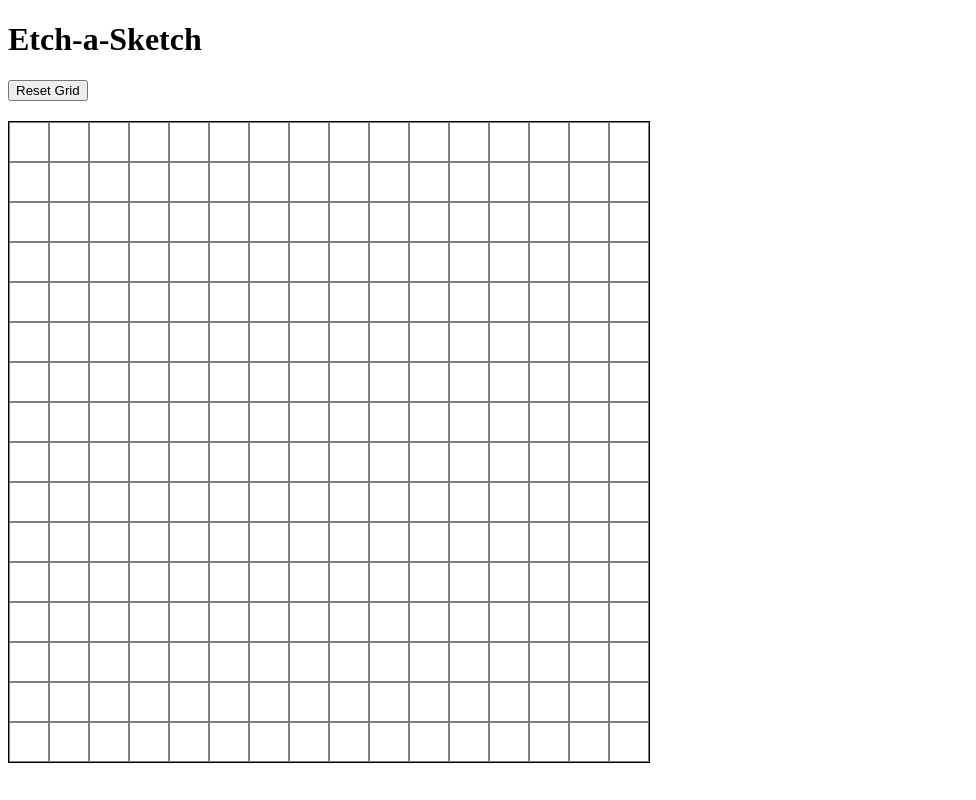
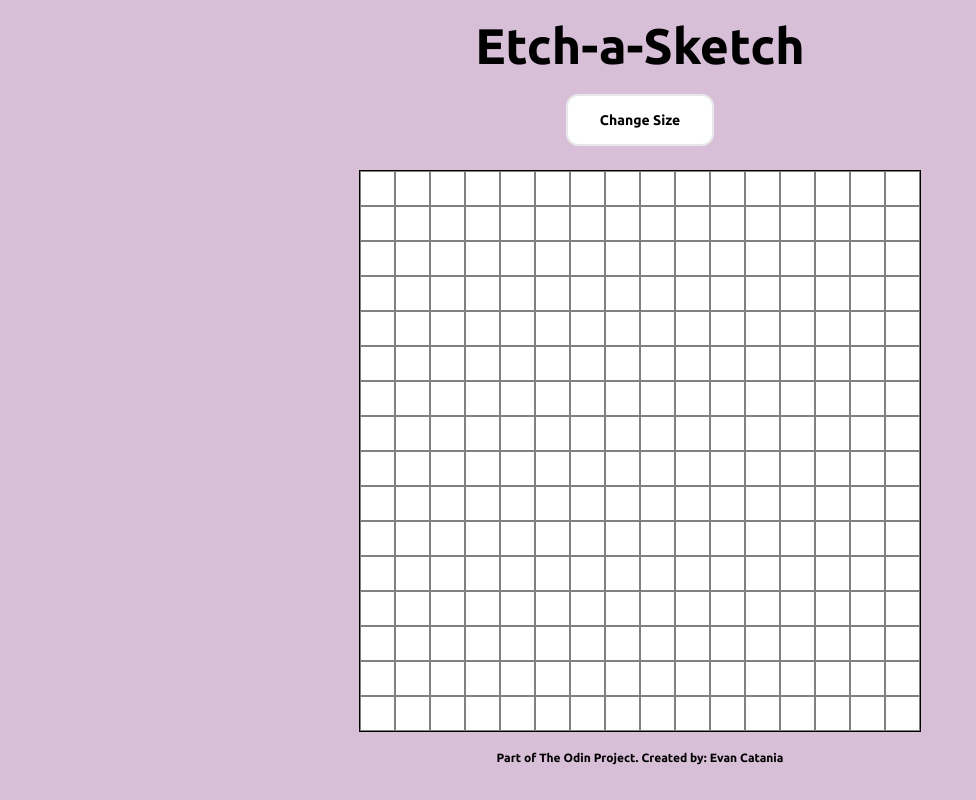
Before and after one commit to catanman-eng/Etch-a-Sketch, a plain HTML site: page index.html in a window 1280 px wide. Shown: the whole page, without its empty margins (0-976 px from the left). Drawn offline with nearby package versions, Linux system fonts and the light colour scheme.

Commit message:
Added Styling

```diff
--- a/app.js
+++ b/app.js
@@ -5,6 +5,7 @@ const colorPicker = document.getElementById("color-select")
 window.addEventListener("load", defaultGrid);
 
 function defaultGrid() {
+
   makeGrid(16, 16);
 }
 
@@ -35,7 +36,6 @@ function changeColor(e) {
   const randB = Math.floor(Math.random() *256);
 
   e.target.style.backgroundColor = `rgb(${randR},${randG},${randB})`;
-  // e.target.style.backgroundColor = color;
 }
 
 reset.addEventListener("click", resetGrid);
@@ -45,7 +45,7 @@ function resetGrid() {
     cell.style.backgroundColor = "white";
   });
 
-  let size = prompt("Please Select New Grid Size (Maximum:100", "50");
+  let size = prompt("Please Select New Grid Size (Maximum: 100)", "50");
 
   while (grid.firstChild) grid.removeChild(grid.firstChild);
 
--- a/index.html
+++ b/index.html
@@ -5,7 +5,13 @@
     <meta http-equiv="X-UA-Compatible" content="IE=edge">
     <meta name="viewport" content="width=device-width, initial-scale=1.0">
     <title>Etch-a-Sketch Project</title>
+
+    <link rel="stylesheet" href="https://cdnjs.cloudflare.com/ajax/libs/meyer-reset/2.0/reset.min.css" integrity="sha512-NmLkDIU1C/C88wi324HBc+S2kLhi08PN5GDeUVVVC/BVt/9Izdsc9SVeVfA1UZbY3sHUlDSyRXhCzHfr6hmPPw==" crossorigin="anonymous" referrerpolicy="no-referrer" />
     <link rel="stylesheet" href="master.css">
+
+    <link rel="preconnect" href="https://fonts.googleapis.com">
+    <link rel="preconnect" href="https://fonts.gstatic.com" crossorigin>
+    <link href="https://fonts.googleapis.com/css2?family=Ubuntu:wght@700&display=swap" rel="stylesheet">
 </head>
 <body>
         <div class="header">
@@ -13,12 +19,20 @@
         </div>
         <div id="container">
             <div class="controls">
-            <button id="reset">Reset Grid</button>
+                <button id="reset">Change Size</button>
 
             </div>
 
             <div id="grid"></div>
+
+            <div class="footer">
+                <p>Part of The Odin Project. Created by: Evan Catania</p>
             </div>
+        </div>
+
+
+
+
 
     <script src="app.js"></script>
 </body>
--- a/master.css
+++ b/master.css
@@ -1,13 +1,62 @@
+html{
+    background-color: thistle;
+}
+
+.header{
+     text-align: center;
+     font-family: 'Ubuntu', sans-serif;
+     font-size: 50px;
+     margin: 20px 0;
+    }
+
+ #container {
+     display: flex;
+     flex-direction: column;
+     justify-content: center;
+     align-items: center;
+ }
+
+
  #grid {
-    height: 40em;
-    width: 40em;
+    height: 35em;
+    width: 35em;
     display: grid;
     grid-template-rows: repeat(var(--grid-rows), 1fr);
     grid-template-columns: repeat(var(--grid-cols), 1fr);
     margin-top: 20px;
     border: 1px solid black;
+    background-color: white;
+    margin-bottom: 10px;
   }
 
 .cells{
         border: 1px solid grey;
 }
+
+#reset{
+    background-color: white ;
+    border-radius: 12px;
+    border: none;
+    color: black;
+    padding: 16px 32px;
+    text-align: center;
+    text-decoration: none;
+    display: inline-block;
+    font-size: 14px;
+    margin: 4px 2px;
+    transition-duration: 0.4s;
+    cursor: pointer;
+    border: 2px solid #e7e7e7;
+    font-family: 'Ubuntu', sans-serif;
+}
+
+#reset:hover {
+    background-color: #e7e7e7;
+    border: 2px solid black;
+}
+
+.footer{
+    margin: 10px 0;
+    font-family: 'Ubuntu', sans-serif;
+    font-size: 12px;
+}
```
Lines whose indentation alone changed are shown as unchanged.
